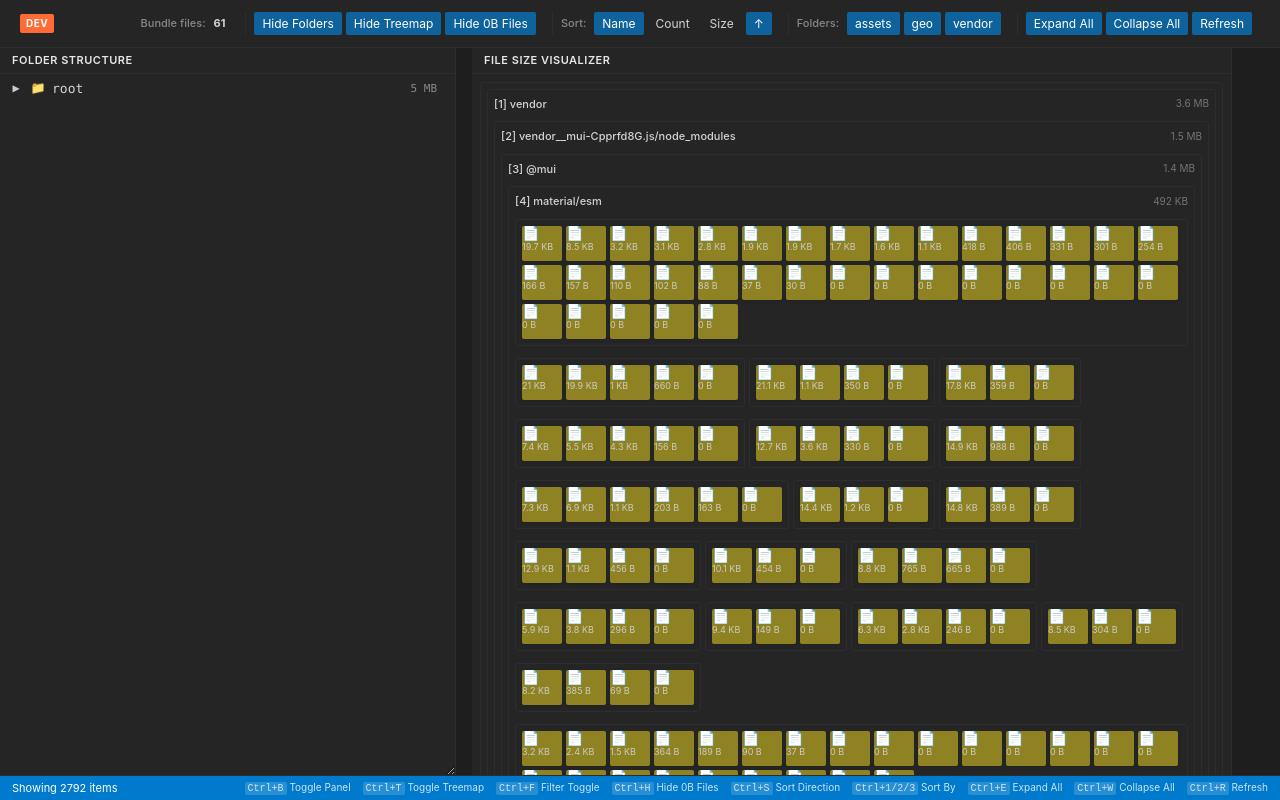
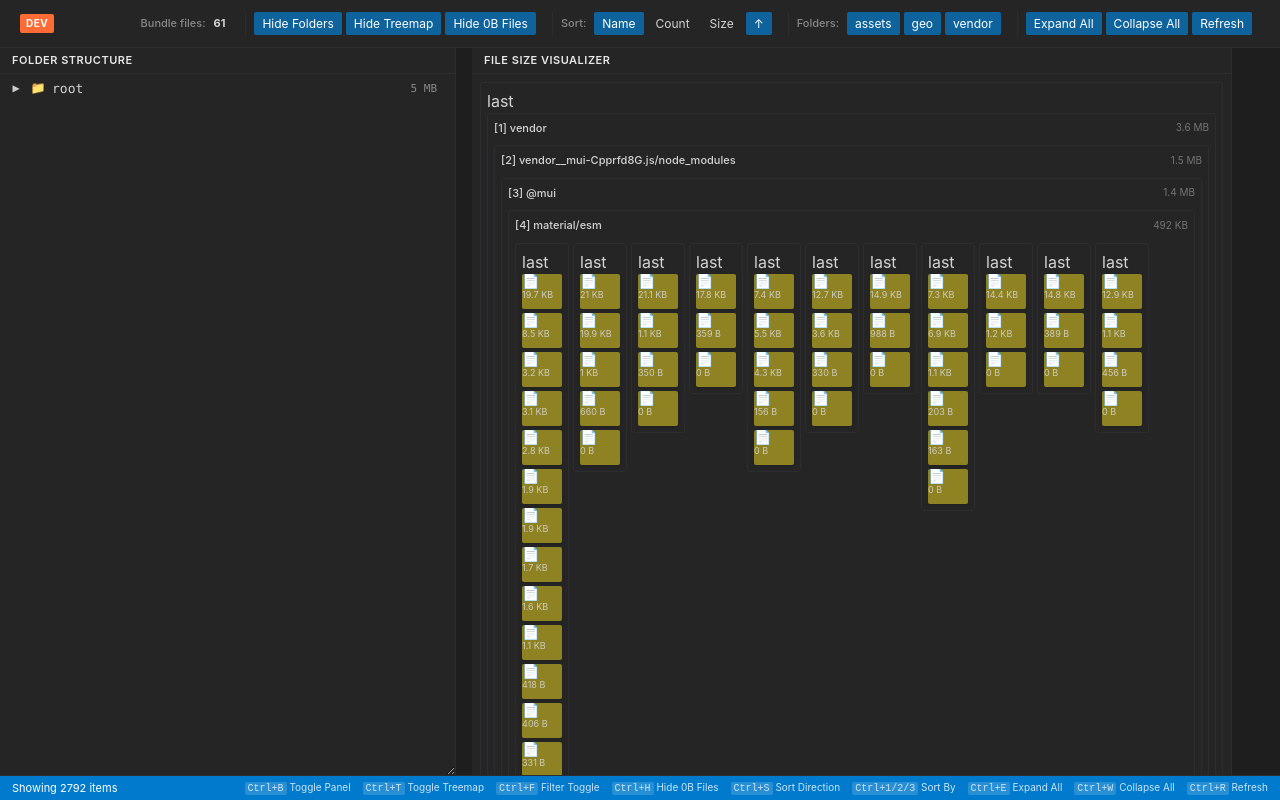
Before and after one commit to rand0mC0d3r/vs-bundle-visualizer, a React (Vite) app in the folder ui/: page / in a window 1280 px wide. Both pictures are taken after a click on the button "Show Treemap". Built offline with nearby package versions, Linux system fonts and the light colour scheme.

Commit message:
feat: Improve folder display logic in treemap for better layout management

```diff
--- a/ui/src/components/TreemapPanel.tsx
+++ b/ui/src/components/TreemapPanel.tsx
@@ -197,6 +197,8 @@ export const TreemapPanel: React.FC<TreemapPanelProps> = ({
       const showFolderHeader = collapsed.name && collapsed.name !== 'root' &&
         (allFolders.length > 0 || (allFiles.length > 3 && collapsed.totalSize > totalSize * 0.1));
 
+      const isLast = !showFolderHeader
+
       return (
         <div className={'treemap-folder'} key={collapsed.path}>
           {showFolderHeader && (
@@ -205,14 +207,15 @@ export const TreemapPanel: React.FC<TreemapPanelProps> = ({
               <span className="treemap-folder-size">{formatFileSize(collapsed.totalSize)}</span>
             </div>
           )}
+          {isLast ? 'last' : null}
           <div style={{
-              // display: [4, 5, 6, 7].includes(depth) ? "grid" : "flex",
-              display:  "flex",
+              display: isLast ? "grid" : "flex",
+              // display:  "flex",
               flexWrap: "wrap",
               gap: "4px",
               alignItems: "flex-start",
-              // gridTemplateColumns: [4, 5, 6, 7].includes(depth) ? "repeat(auto-fit, 1fr)" : "none",
-              // gridAutoRows: [4, 5, 6, 7].includes(depth) ? "minmax(15px, auto)" : "none"
+              gridTemplateColumns: isLast ? "repeat(auto-fit, 1fr)" : "none",
+              gridAutoRows: isLast ? "minmax(15px, auto)" : "none"
           }}>
             {allFolders.map(subfolder => renderFolder(subfolder, depth + 1))}
             {allFiles.map(file => {
```
